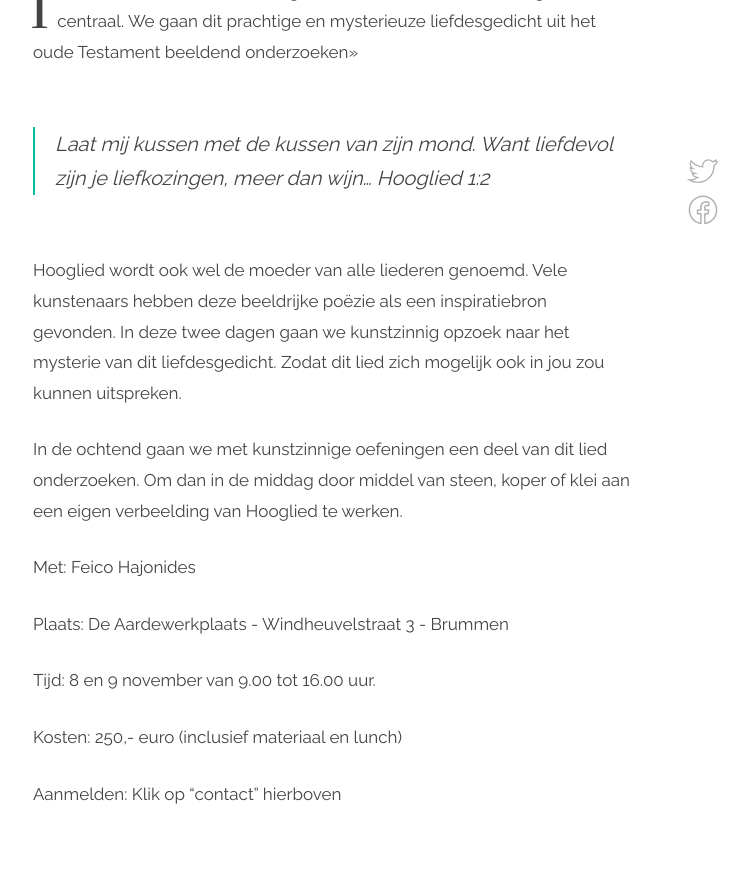
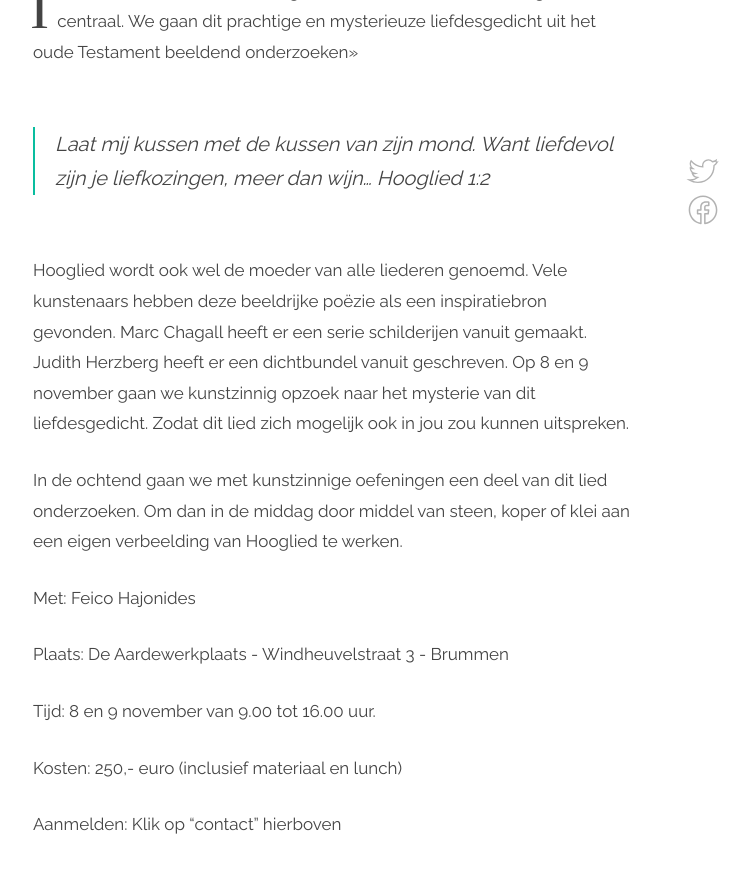
Before and after one commit to feicohajonides2020/feicohajonides2020.github.io, a Jekyll site: the page built from _posts/2019-10-06-Hooglied verbeeld.md, in a window 1280 px wide and 900 px high, scrolled down 834 px. Shown: the top 873 px of the window, without its empty margins (307-1056 px from the left). Built offline with Jekyll 4.4.1, drawn with Linux system fonts in a browser that asks for light colours.

Commit message:
Update 2019-10-06-Hooglied verbeeld.md

```diff
--- a/_posts/2019-10-06-Hooglied verbeeld.md
+++ b/_posts/2019-10-06-Hooglied verbeeld.md
@@ -14,8 +14,8 @@ In november staat in Atelier Organische Beeldhouwkunst Hooglied centraal. We gaa
 Hooglied 1:2
 
 
-Hooglied wordt ook wel de moeder van alle liederen genoemd. Vele kunstenaars hebben deze beeldrijke poëzie als een inspiratiebron gevonden.
-In deze twee dagen gaan we kunstzinnig opzoek naar het mysterie van dit liefdesgedicht. Zodat dit lied zich mogelijk ook in jou zou kunnen uitspreken.
+Hooglied wordt ook wel de moeder van alle liederen genoemd. Vele kunstenaars hebben deze beeldrijke poëzie als een inspiratiebron gevonden. Marc Chagall heeft er een serie schilderijen vanuit gemaakt. Judith Herzberg heeft er een dichtbundel vanuit geschreven.
+Op 8 en 9 november gaan we kunstzinnig opzoek naar het mysterie van dit liefdesgedicht. Zodat dit lied zich mogelijk ook in jou zou kunnen uitspreken.
 
 In de ochtend gaan we met kunstzinnige oefeningen een deel van dit lied onderzoeken. Om dan in de middag door middel van steen, koper of klei aan een eigen verbeelding van Hooglied te werken.
 
```
